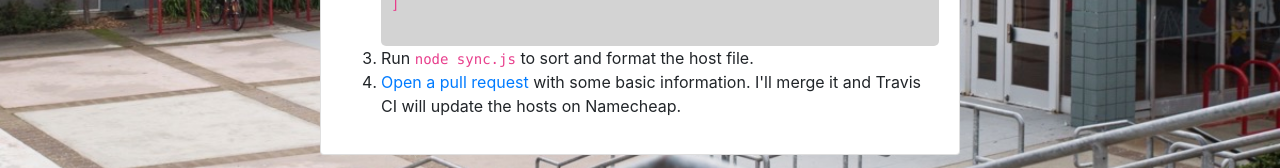
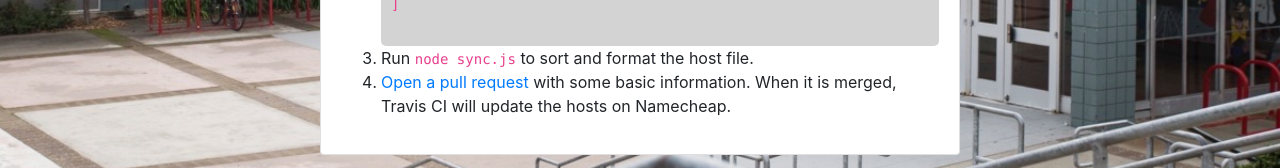
Before and after one commit to kaijchang/claim.lowellhs.org, a website: page docs/index.html in a window 1280 px wide. Shown: the part 500-668 px from the top of the page. Drawn offline with nearby package versions, Linux system fonts and the light colour scheme.

Commit message:
feat: add travis

```diff
--- a/docs/index.html
+++ b/docs/index.html
@@ -34,7 +34,7 @@
                         </code>
                     </li>
                     <li>Run <code>node sync.js</code> to sort and format the host file.</li>
-                    <li><a href="https://github.com/kajchang/lowellhs.org/compare" rel="noopener" target="_blank">Open a pull request</a> with some basic information. I'll merge it and Travis CI will update the hosts on Namecheap.</li>
+                    <li><a href="https://github.com/kajchang/lowellhs.org/compare" rel="noopener" target="_blank">Open a pull request</a> with some basic information. When it is merged, Travis CI will update the hosts on Namecheap.</li>
                 </ol>
             </div>
         </div>
```
Also changed, not shown: .travis.yml (added).
